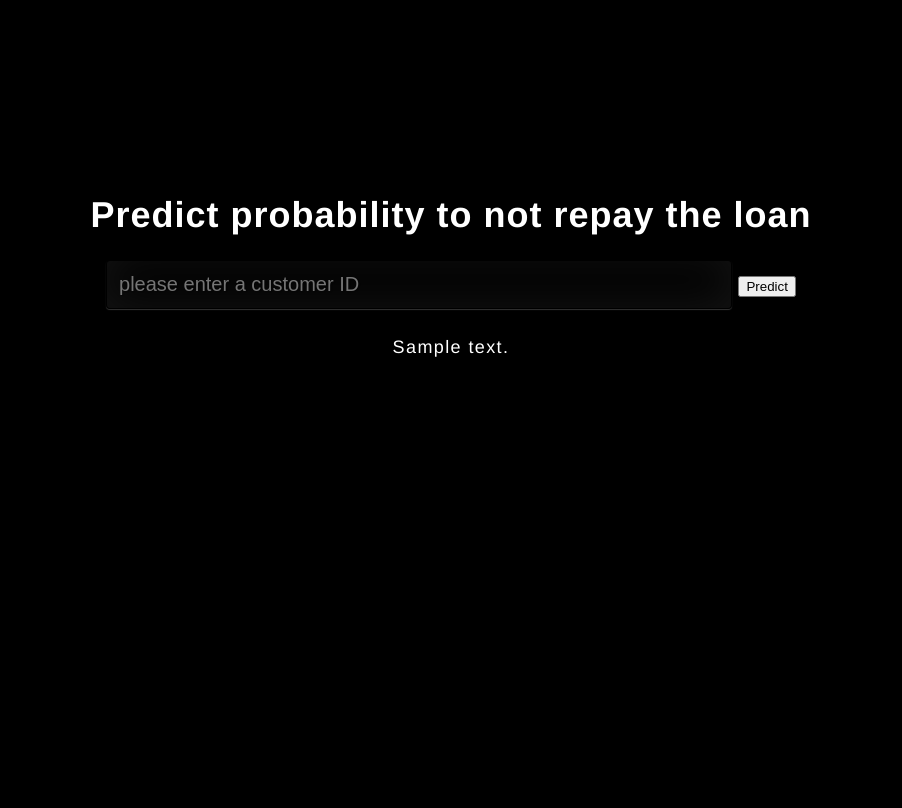
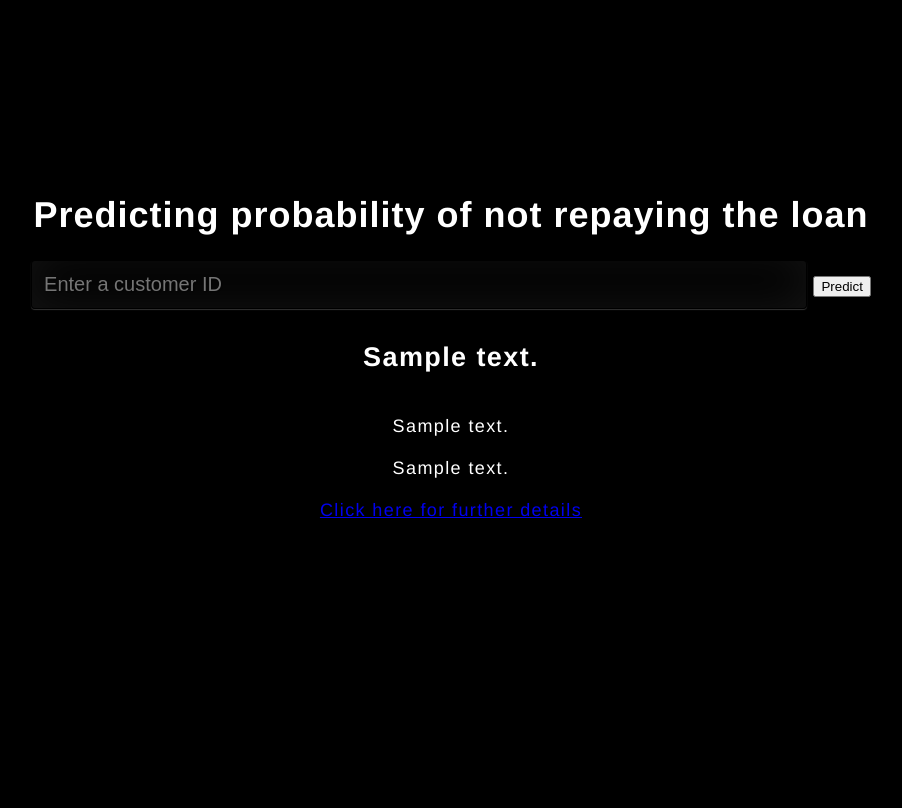
Before and after one commit to jcncaron/Scoring_Pycharm, a Flask app: template templates/layout.html in a window 1280 px wide. Shown: the whole page, without its empty margins (189-1091 px from the left). Run offline with Flask 2, Linux system fonts and the light colour scheme; the template is opened without the code that fills it: most values are stand-ins (such as "Sample title", 1, 10 or a date in 2020); parts of the project's set-up code (start-up, migrations or seed data) failed here and were passed over.

Commit message:
commit 14062022 Code with test_df_1000 (only 1000 customers) and hyperlink to dash API

```diff
--- a/main.py
+++ b/main.py
@@ -1,52 +1,5 @@
 from flask import Flask, render_template, request
-import joblib
-import pandas as pd
-import numpy as np
-import pickle
-
-# Load machine learning model
-model = joblib.load("model_lgbm_1.joblib")
-
-# function to prepare data for 1 customer
-def prepare_customer_data(customer_id):
-    # Load the dictionary with indexes and SK_ID_CURR of test_df
-    my_dict = np.load('dict_idx_SK_ID_CURR.npy', allow_pickle='TRUE').item()
-    # Create lists of keys and values of my_dict
-    list_keys = list(my_dict.keys())
-    list_values = list(my_dict.values())
-    # Save customer index
-    customer_index = list_keys[list_values.index(customer_id)]
-    # Import just 1 line (1 customer) of test_df
-    test_df_path = "test_df_1000.csv"
-    test_df = pd.read_csv(test_df_path,
-                          nrows=1,
-                          skiprows=(range(1, customer_index + 1)),
-                          header='infer')
-    # Remove special characters in test_df feature names
-    test_df.columns = test_df.columns.str.replace(':', '')
-    test_df.columns = test_df.columns.str.replace(',', '')
-    test_df.columns = test_df.columns.str.replace(']', '')
-    test_df.columns = test_df.columns.str.replace('[', '')
-    test_df.columns = test_df.columns.str.replace('{', '')
-    test_df.columns = test_df.columns.str.replace('}', '')
-    test_df.columns = test_df.columns.str.replace('"', '')
-    # Create X_test (features matrix) from test_df
-    X_test = test_df.drop(['index', 'SK_ID_CURR'], 1)
-
-    return customer_id, X_test
-
-
-# Function to predict probability
-def predict_probability(X_test, customer_id):
-    result = np.round(model.predict_proba(X_test)[0, 1], 3)
-    if result < 0.09:
-        prediction = f'Predicted probability of not repaying the loan = {result}. ' \
-                     f'Credit application of Customer n°{customer_id} is accepted'
-    else:
-        prediction = f'Predicted probability of not repaying the loan = {result}. ' \
-                     f'Credit application of Customer n°{customer_id} is rejected'
-
-    return prediction
+from functions.functions import predict_probability, prepare_customer_data
 
 # Create app object
 app = Flask(__name__)
@@ -65,8 +18,12 @@ def predict():
     # Get data for 1 customer
     customer_id, X_test = prepare_customer_data(customer_id=user_input)
     # Predict probability of not repaying the loan for random customer
-    prediction = predict_probability(X_test, customer_id)
-    return render_template('layout.html', prediction_text=prediction)
+    customer, credit, prediction = predict_probability(X_test, customer_id)
+    return render_template('layout.html',
+                           customer_text=customer,
+                           prediction_text=prediction,
+                           credit_text=credit)
+
 
 if __name__ == '__main__':
-    app.run(debug=True)
+    app.run(debug=True, port=2000)
--- a/static/style.css
+++ b/static/style.css
@@ -17,8 +17,8 @@ body {
 	position: absolute;
 	top: 40%;
 	left: 50%;
-	margin: -150px 0 0 -400px;
-	width:800px;
+	margin: -150px 0 0 -500px;
+	width:1000px;
 	height:400px;
 }
 
--- a/templates/layout.html
+++ b/templates/layout.html
@@ -5,23 +5,36 @@
     <title>
         SCORING
     </title>
-    <link href='https://fonts.googleapis.com/css?family=Pacifico' rel='stylesheet' type='text/css'>
-<link href='https://fonts.googleapis.com/css?family=Arimo' rel='stylesheet' type='text/css'>
-<link href='https://fonts.googleapis.com/css?family=Hind:300' rel='stylesheet' type='text/css'>
-<link href='https://fonts.googleapis.com/css?family=Open+Sans+Condensed:300' rel='stylesheet' type='text/css'>
+    <link href='https://fonts.googleapis.com/css?family=Pacifico' rel='stylesheet'
+          type='text/css'>
+<link href='https://fonts.googleapis.com/css?family=Arimo' rel='stylesheet'
+      type='text/css'>
+<link href='https://fonts.googleapis.com/css?family=Hind:300' rel='stylesheet'
+      type='text/css'>
+<link href='https://fonts.googleapis.com/css?family=Open+Sans+Condensed:300'
+      rel='stylesheet' type='text/css'>
 <link rel="stylesheet" href="{{ url_for('static', filename='style.css') }}">
 </head>
 <body>
 <div class="login">
-    <h1>Predict probability to not repay the loan</h1>
+    <h1>Predicting probability of not repaying the loan</h1>
 
     <form action="{{ url_for('predict')}}" method="post">
     	<input type="text" name="customer_id"
-               placeholder="please enter a customer ID" required="required" />
+               placeholder="Enter a customer ID" required="required" />
         <button type="submit" class="btn btn-primary btn-block btn-large">Predict</button>
     </form>
      <p>
+         <h2> {{ customer_text }} </h2>
+         <br>
          {{ prediction_text }}
+         <br>
+         <br>
+         {{ credit_text }}
+        <br>
+        <br>
+        <a href="https://scoring-dashboard-caron.herokuapp.com/" target="_blank">
+            Click here for further details </a>
      </p>
 </div>
 </body>
```
Also changed, not shown: functions/functions.py (added, +50 -0 lines).
